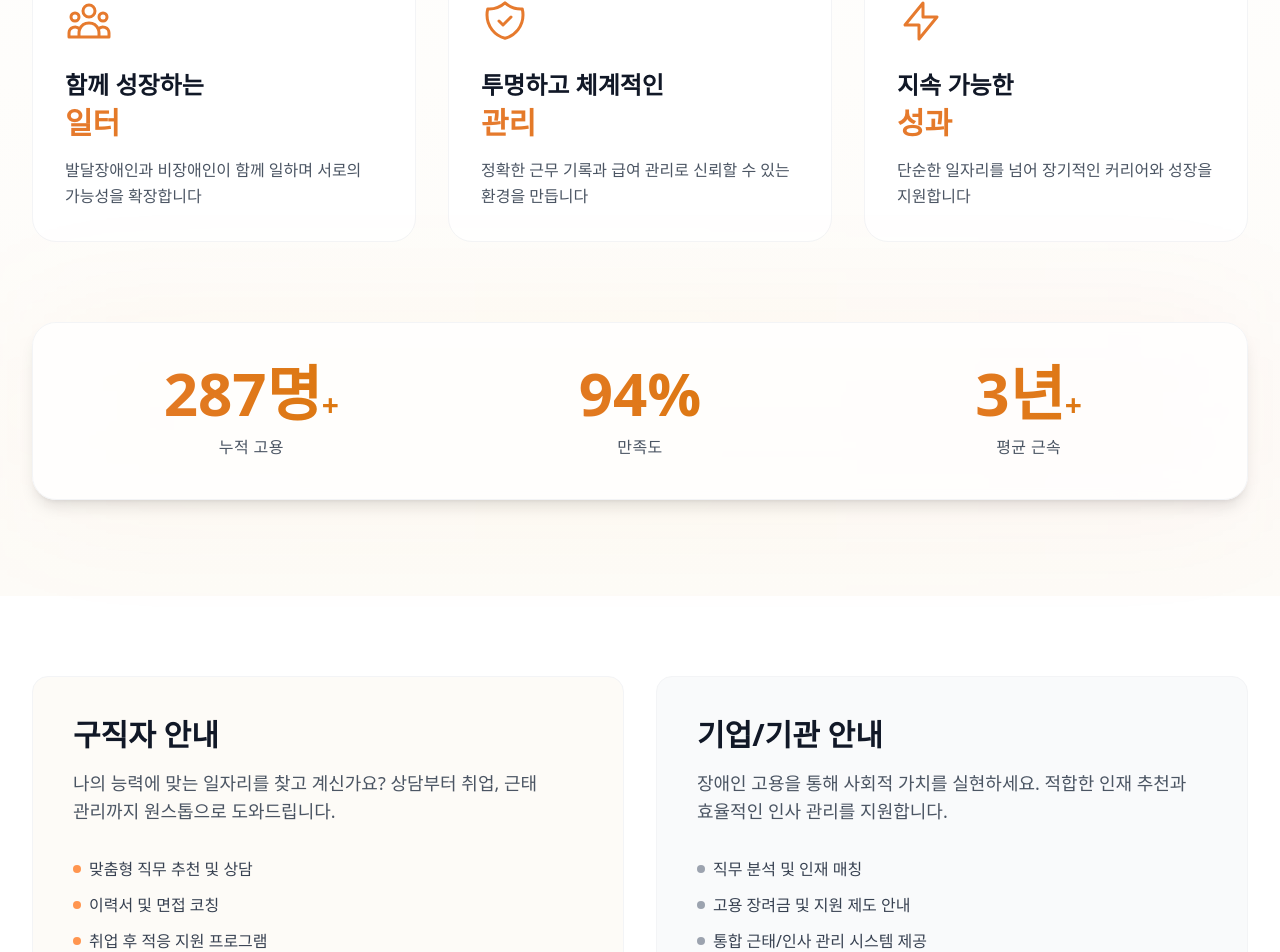
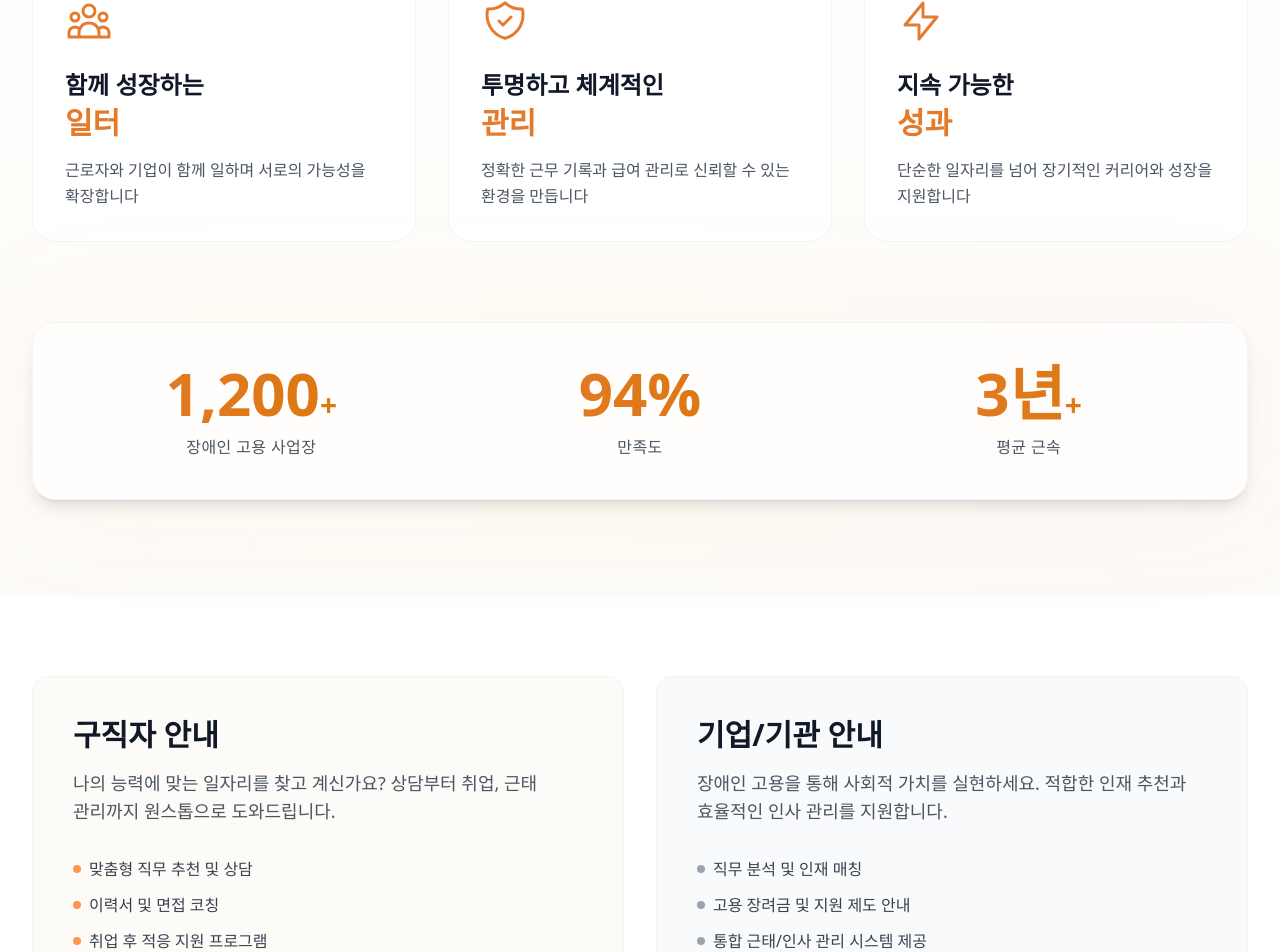
Before and after one commit to etax119-arch/irubitteo, a Next.js app: page / in a window 1280 px wide. Shown: the part 2059-3011 px from the top of the page. Built offline with nearby package versions, Linux system fonts and the light colour scheme; a web font is replaced by a local one.

Commit message:
랜딩페이지 ui 수정 2

```diff
--- a/app/_components/StorySection.tsx
+++ b/app/_components/StorySection.tsx
@@ -11,7 +11,7 @@ const impactItems = [
     ),
     title: '함께 성장하는',
     subtitle: '일터',
-    description: '발달장애인과 비장애인이 함께 일하며 서로의 가능성을 확장합니다',
+    description: '근로자와 기업이 함께 일하며 서로의 가능성을 확장합니다',
     gradient: 'from-amber-500/10 to-orange-500/10'
   },
   {
@@ -39,7 +39,7 @@ const impactItems = [
 ];
 
 const stats = [
-  { value: '287명', label: '누적 고용', suffix: '+' },
+  { value: '1,200', label: '장애인 고용 사업장', suffix: '+' },
   { value: '94%', label: '만족도', suffix: '' },
   { value: '3년', label: '평균 근속', suffix: '+' }
 ];
```
